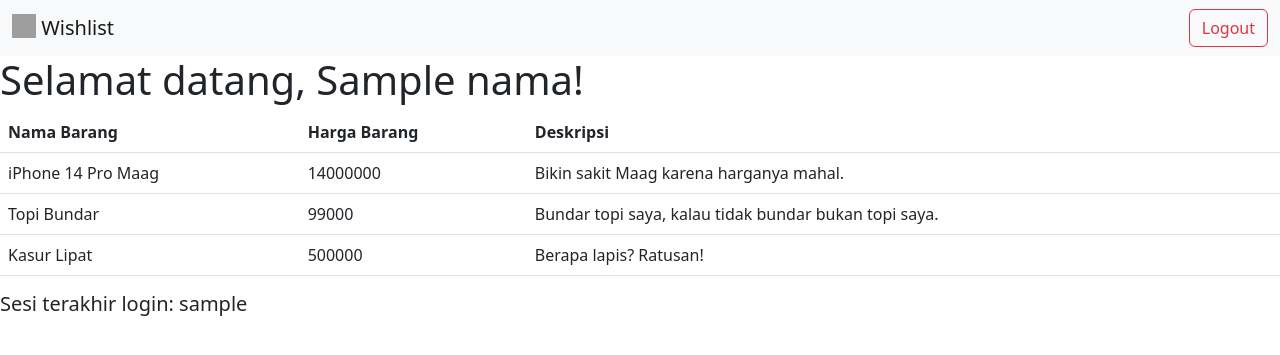
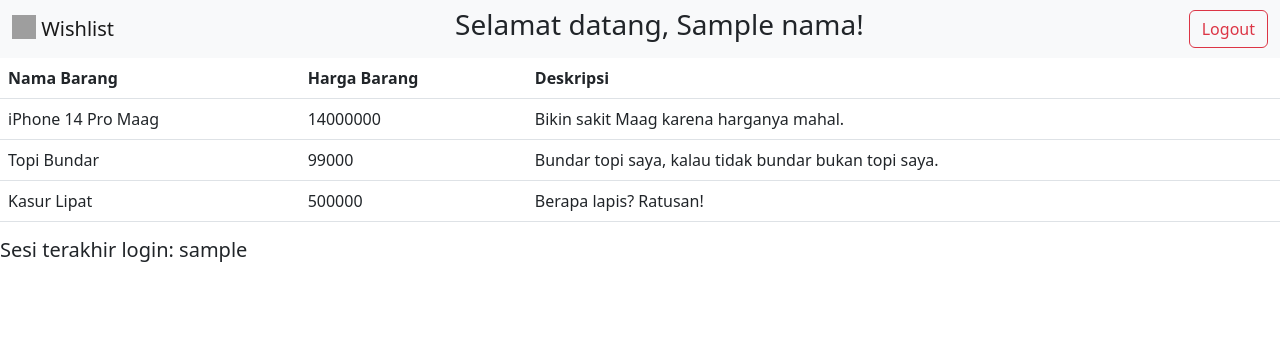
Before and after one commit to ivanoxx/Tutorial-PBP, a Django app: template wishlist/templates/wishlist.html in a window 1280 px wide. Shown: the top 355 px of the page. Run offline with Django 4.2, Linux system fonts and the light colour scheme; data comes from the database, SQL or seed files in the repository; tables that the repository leaves empty hold one stand-in row (values such as "Sample post"); the template is opened without the code that fills it: values that come from a table or form of the project are taken from there, most other values are stand-ins (such as "Sample title", 1, 10 or a date in 2020); grey boxes are pictures that could not be loaded.

Commit message:
Show name in navbar

```diff
--- a/wishlist/templates/wishlist.html
+++ b/wishlist/templates/wishlist.html
@@ -8,6 +8,7 @@
     <meta charset="utf-8">
     <meta name="viewport" content="width=device-width, initial-scale=1">
     <title>Wishlist</title>
+    <link rel="icon" type="image/x-icon" href="/wishlist/images/favicon.ico">
     <link href="https://cdn.jsdelivr.net/npm/bootstrap@5.2.1/dist/css/bootstrap.min.css" rel="stylesheet" integrity="sha384-iYQeCzEYFbKjA/T2uDLTpkwGzCiq6soy8tYaI1GyVh/UjpbCx/TYkiZhlZB6+fzT" crossorigin="anonymous">
   </head>
   <body>
@@ -18,11 +19,12 @@
           <img src="https://cdn.discordapp.com/attachments/902951430153981993/1024916342211616778/letter-w_1.png" alt="Logo" width="24" height="24" class="d-inline-block align-text-top">
           Wishlist
         </a>
+        <h3>Selamat datang, {{nama}}!</h3>
         <a class="btn btn-outline-danger" href="{% url 'wishlist:logout' %}">Logout</a>
       </div>
     </nav>
 
-    <h1>Selamat datang, {{nama}}!</h1>
+
     <div class="table-responsive-sm">
       <table class="table">
         <thead>
--- a/wishlist/views.py
+++ b/wishlist/views.py
@@ -16,7 +16,7 @@ def show_wishlist(request):
     context = {
         'list_barang': data_barang_wishlist,
         # 'nama': 'Dafi',
-        'nama': request.user,
+        'nama': 'Dafi Nafidz Radhiyya',
         'last_login': request.COOKIES['last_login'],
     }
     return render(request, "wishlist.html", context)
```
Also changed, not shown: wishlist/images/favicon.ico (added), 1 other file.
